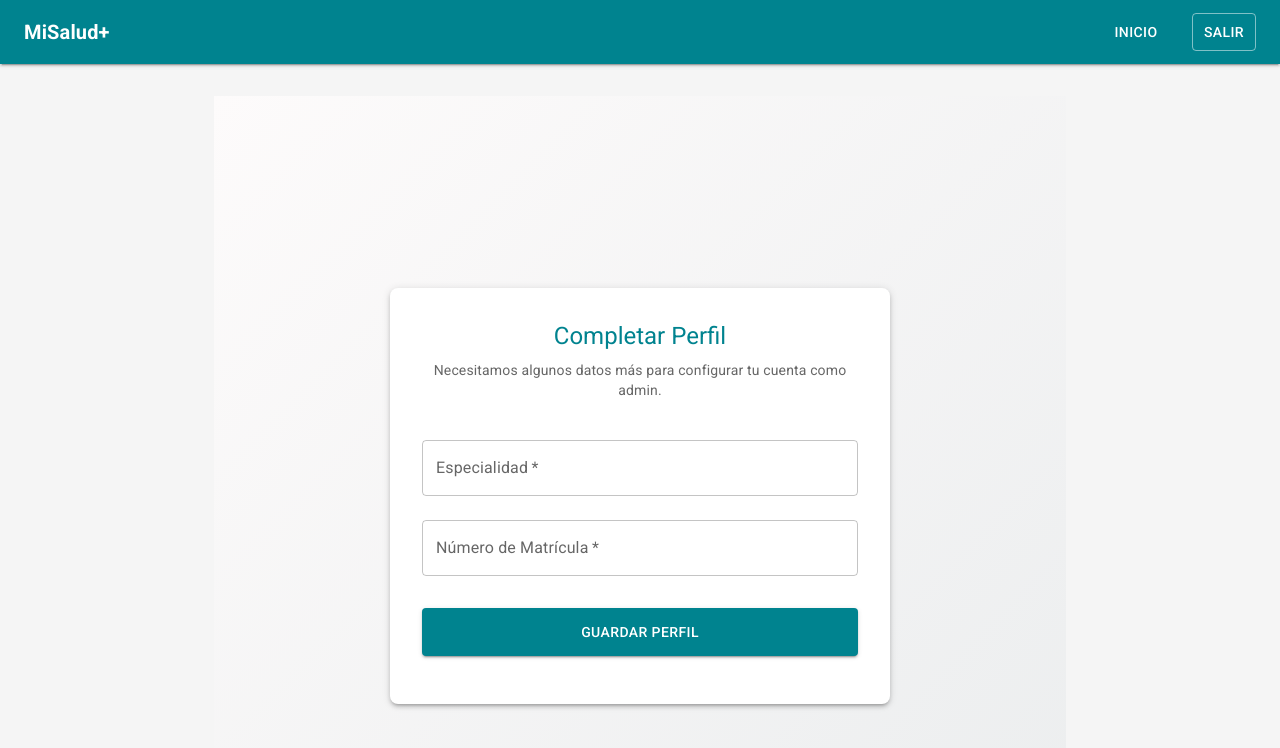
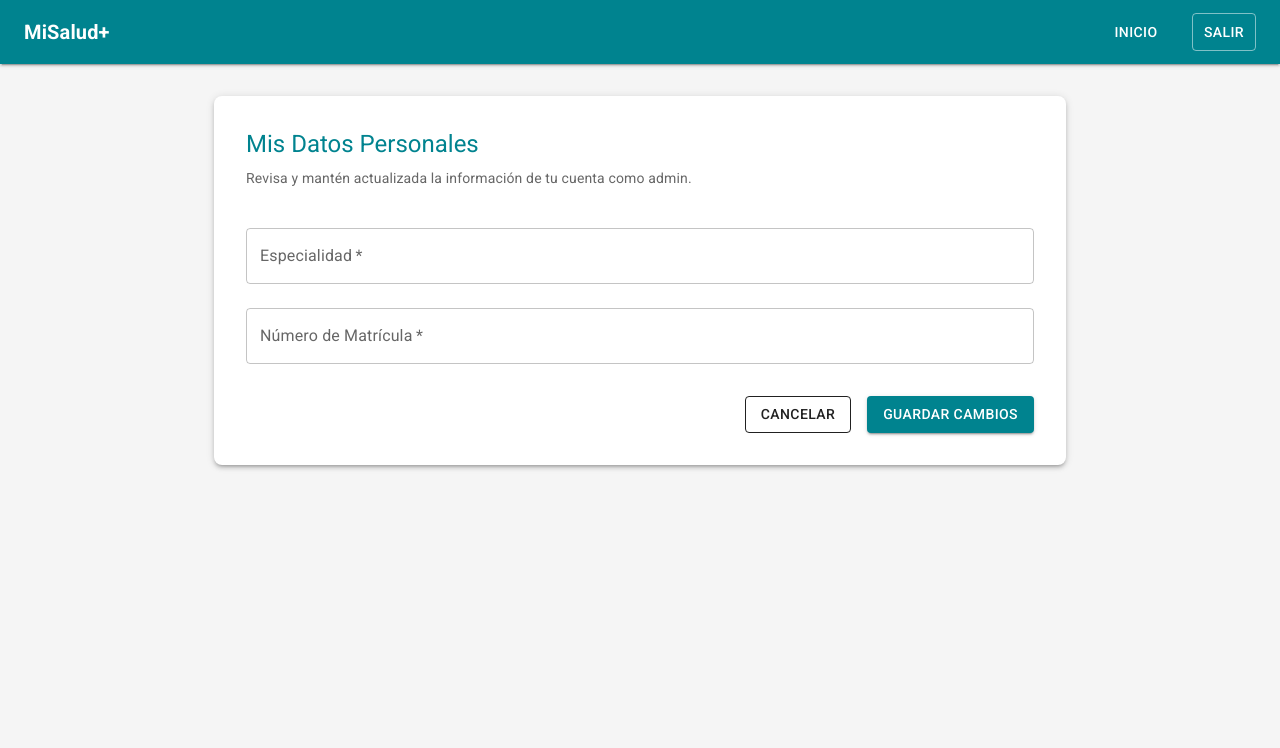
Before and after one commit to EnzoER16/Mi-Salud, a React (Vite) app in the folder frontend/: page /complete-profile in a window 1280 px wide. Shown: the top 748 px of the page. Built offline with nearby package versions, Linux system fonts and the light colour scheme; no server answers; sample sign-in values are in the browser's storage.

Commit message:
edit user flux

```diff
--- a/frontend/src/pages/CompleteProfile.jsx
+++ b/frontend/src/pages/CompleteProfile.jsx
@@ -1,25 +1,58 @@
-import { useState, useContext } from 'react';
-import { Box, Paper, TextField, Button, Typography, Alert } from '@mui/material';
+import { useState, useEffect, useContext } from 'react';
+import { Box, Paper, TextField, Button, Typography, Alert, CircularProgress } from '@mui/material';
 import { useNavigate } from 'react-router-dom';
 import { AuthContext } from '../context/AuthContext';
-import { createProfile } from '../services/api';
+import { createProfile, getProfile } from '../services/api';
 
 const CompleteProfile = () => {
     const { user } = useContext(AuthContext);
     const navigate = useNavigate();
+
+    const [loading, setLoading] = useState(true);
     const [error, setError] = useState('');
     const [success, setSuccess] = useState('');
 
-    // Estados para Paciente
     const [dni, setDni] = useState('');
     const [healthInsurance, setHealthInsurance] = useState('');
     const [plan, setPlan] = useState('');
     const [memberNumber, setMemberNumber] = useState('');
     const [address, setAddress] = useState('');
 
-    // Estados para Médico
     const [specialty, setSpecialty] = useState('');
     const [licenseNumber, setLicenseNumber] = useState('');
+
+    // Al cargar la vista, buscamos si ya tiene perfil creado
+    useEffect(() => {
+        const fetchExistingProfile = async () => {
+            try {
+                const existingData = await getProfile(user.role);
+
+                // Si el perfil ya existe, precargamos los inputs
+                if (existingData) {
+                    if (user.role === 'Paciente') {
+                        setDni(existingData.dni || '');
+                        setHealthInsurance(existingData.health_insurance || '');
+                        setPlan(existingData.plan || '');
+                        setMemberNumber(existingData.member_number || '');
+                        setAddress(existingData.address || '');
+                    } else if (user.role === 'Doctor') {
+                        setSpecialty(existingData.specialty || '');
+                        setLicenseNumber(existingData.license_number || '');
+                    }
+                }
+            } catch (err) {
+                // Si hay error (ej: no encontró el perfil), no hacemos nada malo,
+                // simplemente dejamos los inputs en blanco para que los llene por primera vez.
+                console.log("No se encontró perfil previo, se creará uno nuevo.");
+            } finally {
+                setLoading(false);
+            }
+        };
+
+        if (user) {
+            fetchExistingProfile();
+        }
+    }, [user]);
 
     const handleSubmit = async (e) => {
         e.preventDefault();
@@ -31,28 +64,31 @@ const CompleteProfile = () => {
                 ? { dni, health_insurance: healthInsurance, plan, member_number: memberNumber, address }
                 : { specialty, license_number: licenseNumber };
 
+            // Aquí el backend debe encargarse de crear o actualizar según corresponda
             await createProfile(profileData, user.role);
-            setSuccess('Perfil completado con éxito. Redirigiendo...');
+            setSuccess('Perfil guardado con éxito. Redirigiendo...');
 
-            setTimeout(() => navigate('/dashboard'), 2000);
+            setTimeout(() => navigate('/dashboard'), 1500);
         } catch (err) {
             setError(err.message);
         }
     };
 
+    if (loading) {
         return (
-        <Box
-            sx={{
-                minHeight: '100vh', display: 'flex', alignItems: 'center', justifyContent: 'center',
-                background: 'linear-gradient(135deg, #fdfbfb 0%, #ebedee 100%)'
-            }}
-        >
-            <Paper elevation={3} sx={{ p: 4, width: '100%', maxWidth: 500, borderRadius: 2 }}>
-                <Typography variant="h5" align="center" gutterBottom fontWeight="bold" color="primary">
-                    Completar Perfil
+            <Box sx={{ display: 'flex', justifyContent: 'center', alignItems: 'center', minHeight: '60vh' }}>
+                <CircularProgress color="primary" />
+            </Box>
+        );
+    }
+
+    return (
+        <Paper elevation={3} sx={{ p: 4, width: '100%', borderRadius: 2 }}>
+            <Typography variant="h5" color="primary" gutterBottom fontWeight="bold">
+                Mis Datos Personales
             </Typography>
-                <Typography variant="body2" align="center" color="textSecondary" sx={{ mb: 3 }}>
-                    Necesitamos algunos datos más para configurar tu cuenta como {user?.role}.
+            <Typography variant="body2" color="textSecondary" sx={{ mb: 3 }}>
+                Revisa y mantén actualizada la información de tu cuenta como {user?.role}.
             </Typography>
 
             {error && <Alert severity="error" sx={{ mb: 2 }}>{error}</Alert>}
@@ -74,12 +110,24 @@ const CompleteProfile = () => {
                     </>
                 )}
 
-                    <Button type="submit" fullWidth variant="contained" color="primary" sx={{ mt: 3, mb: 2, py: 1.5 }}>
-                        Guardar Perfil
+                <Box sx={{ display: 'flex', justifyContent: 'flex-end', gap: 2, mt: 3 }}>
+                    <Button
+                        variant="outlined"
+                        color="inherit"
+                        onClick={() => navigate('/dashboard')}
+                    >
+                        Cancelar
                     </Button>
+                    <Button
+                        type="submit"
+                        variant="contained"
+                        color="primary"
+                    >
+                        Guardar Cambios
+                    </Button>
+                </Box>
             </form>
         </Paper>
-        </Box>
     );
 };
 
--- a/frontend/src/pages/Dashboard.jsx
+++ b/frontend/src/pages/Dashboard.jsx
@@ -1,5 +1,5 @@
 import { useContext, useEffect, useState } from 'react';
-import { Box, Typography, Button, Paper, CircularProgress } from '@mui/material';
+import { Box, Typography, Button, Paper, CircularProgress, Alert } from '@mui/material';
 import { AuthContext } from '../context/AuthContext';
 import { useNavigate } from 'react-router-dom';
 import { getProfile } from '../services/api';
@@ -15,15 +15,11 @@ const Dashboard = () => {
         const fetchProfile = async () => {
             try {
                 const data = await getProfile(user.role);
-
-                if (!data) {
-                    navigate('/complete-profile', { replace: true });
-                } else {
+                // Ya NO redirigimos. Solo guardamos los datos (o null si no tiene perfil).
                 setProfileData(data);
-                    setLoadingProfile(false);
-                }
             } catch (error) {
                 console.error("Error validando el perfil:", error);
+            } finally {
                 setLoadingProfile(false);
             }
         };
@@ -31,7 +27,7 @@ const Dashboard = () => {
         if (user) {
             fetchProfile();
         }
-    }, [user, navigate]);
+    }, [user]);
 
     if (loadingProfile) {
         return (
@@ -47,12 +43,26 @@ const Dashboard = () => {
                 Bienvenido, {user?.username}
             </Typography>
 
-            <Typography variant="subtitle1" color="textSecondary" sx={{ mb: 2, fontWeight: 'bold' }}>
-                Rol: {user?.role}
-            </Typography>
+            <Box sx={{ p: 2, backgroundColor: '#f0f4f8', borderRadius: 1 }}>
 
-            <Box sx={{ p: 2, backgroundColor: '#f0f4f8', borderRadius: 1 }}>
-                {user?.role === 'Paciente' && profileData && (
+                {/* CONDICIÓN 1: El usuario todavía NO completó su perfil */}
+                {!profileData ? (
+                    <>
+                        <Alert severity="warning" sx={{ mb: 2 }}>
+                            Aún no has completado tus datos personales. Por favor, complétalos para habilitar todas las funciones.
+                        </Alert>
+                        <Button
+                            variant="contained"
+                            color="primary"
+                            onClick={() => navigate('/complete-profile')}
+                        >
+                            Completar mi Perfil
+                        </Button>
+                    </>
+                ) : (
+                    /* CONDICIÓN 2: El usuario YA completó su perfil, mostramos sus datos */
+                    <>
+                        {user?.role === 'Paciente' && (
                             <>
                                 <Typography variant="body1"><strong>DNI:</strong> {profileData.dni}</Typography>
                                 <Typography variant="body1"><strong>Obra Social:</strong> {profileData.health_insurance} (Plan {profileData.plan})</Typography>
@@ -66,13 +76,26 @@ const Dashboard = () => {
                                 >
                                     Ver / Editar mi Ficha Médica
                                 </Button>
+
+
+                                <Button
+                                    variant="outlined"
+                                    color="primary"
+                                    sx={{ mt: 3, ml: { xs: 0, sm: 2 } }} // Margen izquierdo en pantallas grandes
+                                    onClick={() => navigate('/complete-profile')}
+                                >
+                                    Editar Datos Personales
+                                </Button>
+
                             </>
                         )}
 
-                {user?.role === 'Doctor' && profileData && (
+                        {user?.role === 'Doctor' && (
                             <>
                                 <Typography variant="body1"><strong>Especialidad:</strong> {profileData.specialty}</Typography>
                                 <Typography variant="body1"><strong>Matrícula:</strong> {profileData.license_number}</Typography>
+                            </>
+                        )}
                     </>
                 )}
             </Box>
--- a/frontend/src/pages/MedicalRecord.jsx
+++ b/frontend/src/pages/MedicalRecord.jsx
@@ -80,8 +80,19 @@ const MedicalRecord = () => {
 
                 <TextField fullWidth label="Antecedentes Médicos / Enfermedades Crónicas" placeholder="Ej: Asma, Hipertensión, Diabetes tipo 2" multiline rows={4} margin="normal" value={antecedents} onChange={(e) => setAntecedents(e.target.value)} />
 
-                <Box sx={{ display: 'flex', justifyContent: 'flex-end', mt: 3 }}>
-                    <Button type="submit" variant="contained" color="primary">
+                <Box sx={{ display: 'flex', justifyContent: 'flex-end', gap: 2, mt: 3 }}>
+                    <Button
+                        variant="outlined"
+                        color="inherit"
+                        onClick={() => navigate('/dashboard')}
+                    >
+                        Cancelar
+                    </Button>
+                    <Button
+                        type="submit"
+                        variant="contained"
+                        color="primary"
+                    >
                         Guardar Ficha
                     </Button>
                 </Box>
```
Lines whose indentation alone changed are shown as unchanged.
